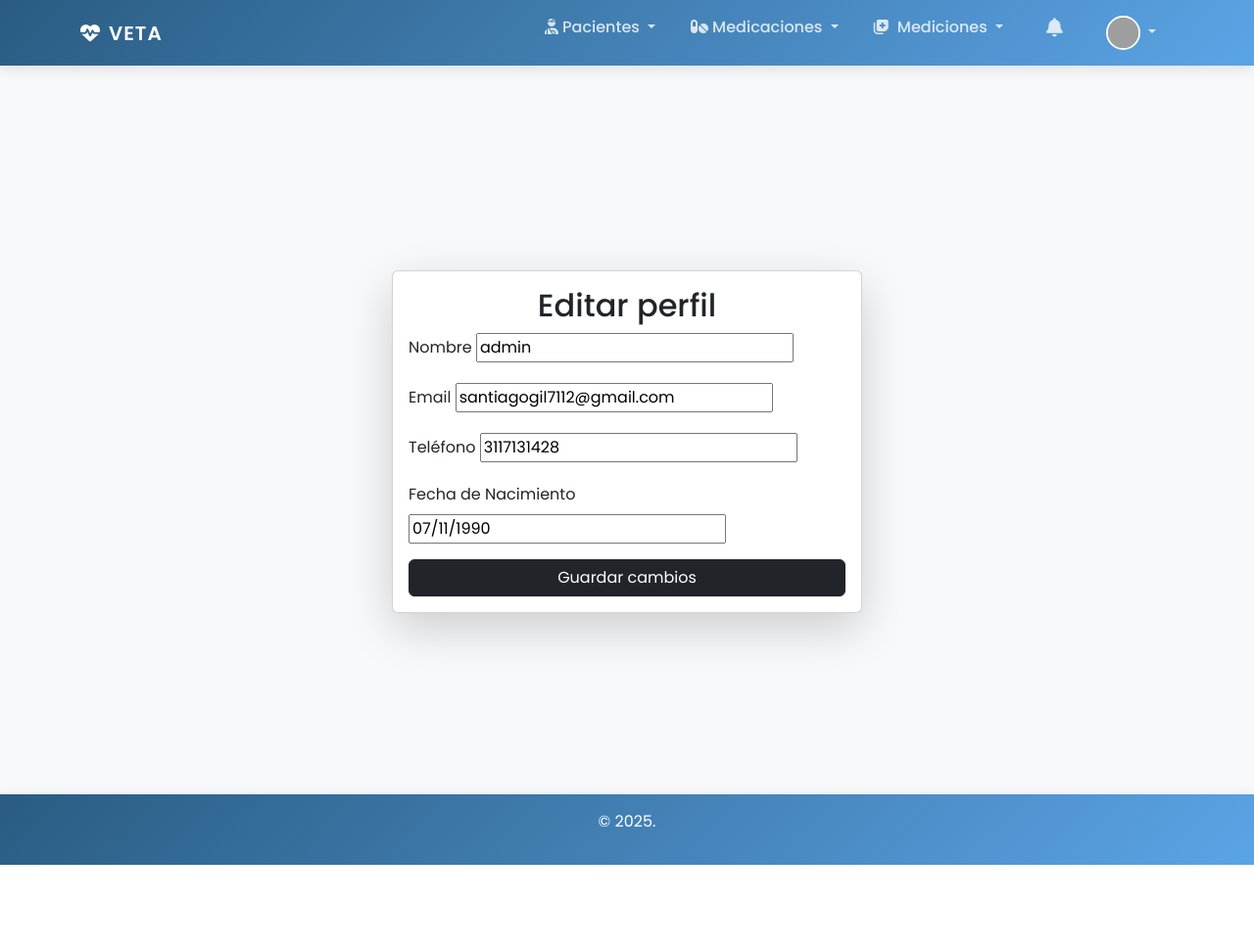
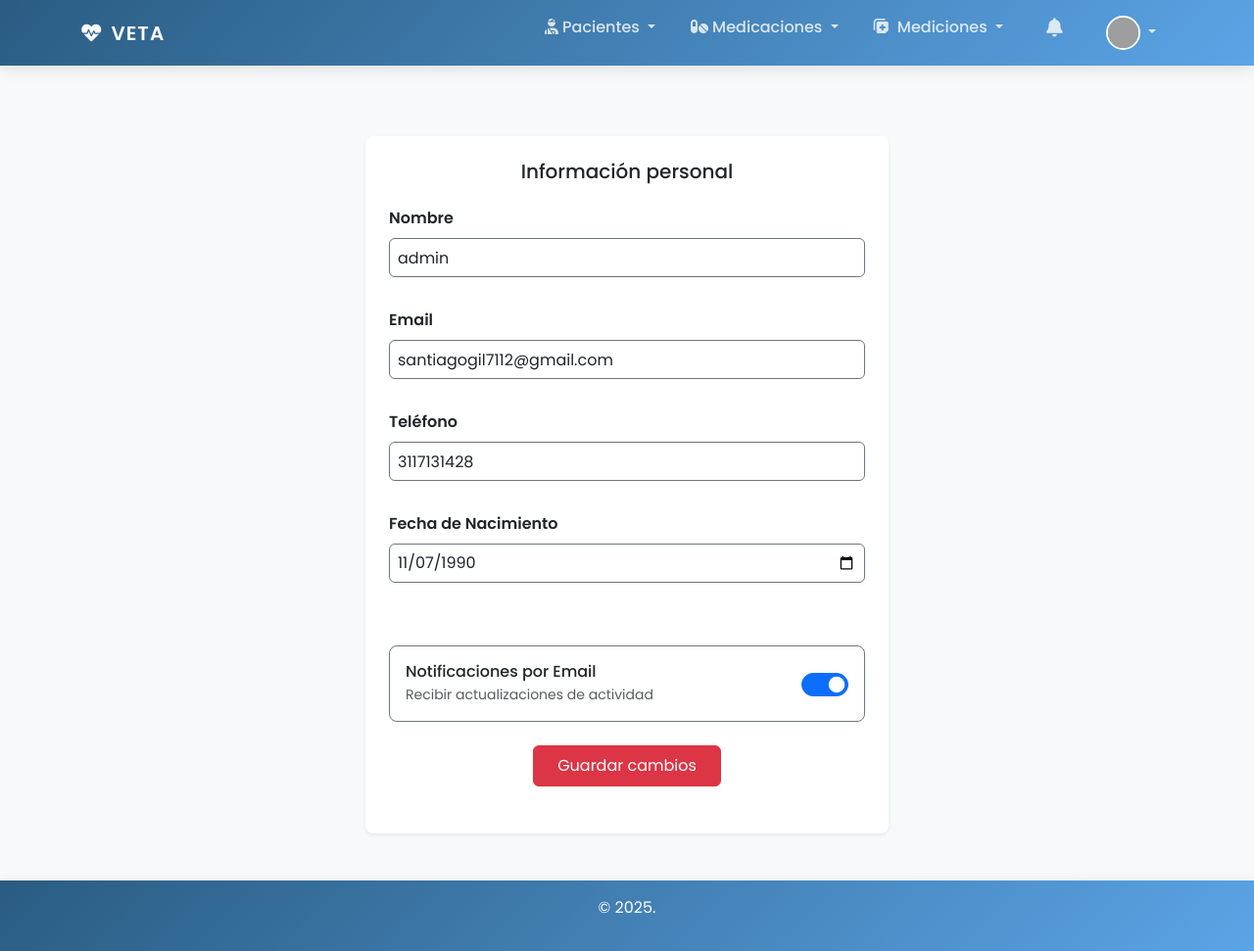
Before and after one commit to SantiagoEchavarria/Veta, a Django app: page /editar_seccion/ in a window 1280 px wide. Shown: the whole page at 98% size. Before the commit the page ends 883 px from the top, so only its background shows below. Run offline with Django 5.2, Linux system fonts and the light colour scheme; a user stored in the database is signed in; grey boxes are pictures that could not be loaded.

Commit message:
Mejoras a editar perfil

```diff
--- a/usuarios/forms.py
+++ b/usuarios/forms.py
@@ -2,7 +2,8 @@ from django import forms
 from django.contrib.auth.forms import UserCreationForm,  PasswordChangeForm
 from .models import Usuario
 from django.contrib.auth import password_validation
-
+from django.core.exceptions import ValidationError
+from datetime import date
 
 class UsuarioCreationForm(UserCreationForm):
     class Meta:
@@ -13,6 +14,34 @@ class UsuarioUpdateForm(forms.ModelForm):
     class Meta:
         model = Usuario
         fields = ['nombre', 'email', 'telefono', 'fecha_nacimiento']
+
+    # Validación para el campo nombre
+    def clean_nombre(self):
+        nombre = self.cleaned_data.get('nombre')
+        if not nombre.isalpha():
+            raise ValidationError("El nombre solo puede contener letras.")
+        return nombre
+
+    # Validación para el campo email
+    def clean_email(self):
+        email = self.cleaned_data.get('email')
+        if not '@' in email:
+            raise ValidationError("Por favor ingrese un correo electrónico válido.")
+        return email
+
+    # Validación para el campo teléfono
+    def clean_telefono(self):
+        telefono = self.cleaned_data.get('telefono')
+        if len(telefono) < 10:
+            raise ValidationError("El teléfono debe tener al menos 10 dígitos.")
+        return telefono
+
+    # Validación para el campo fecha_nacimiento
+    def clean_fecha_nacimiento(self):
+        fecha_nacimiento = self.cleaned_data.get('fecha_nacimiento')
+        if fecha_nacimiento >= date.today():
+            raise ValidationError("La fecha de nacimiento no puede ser futura.")
+        return fecha_nacimiento
 
 class UsuarioContrasenaForm(PasswordChangeForm):
     old_password = forms.CharField(
--- a/usuarios/templates/usuarios/editar_seccion.html
+++ b/usuarios/templates/usuarios/editar_seccion.html
@@ -1,26 +1,96 @@
 {% extends 'usuarios/base.html' %}
 {% block content %}
-<div class="container d-flex justify-content-center align-items-center" style="min-height: calc(100vh - 80px); margin-top: 20px;">
-    <div class="card shadow-lg w-100" style="max-width: 480px;">
-        <div class="card-body">
-            <h2 class="text-center">Editar perfil</h2>
+<link href="https://cdnjs.cloudflare.com/ajax/libs/font-awesome/6.0.0/css/all.min.css" rel="stylesheet">
+
+<div class="bg-light">
+    <div class="container py-5">
+        <div class="row justify-content-center">
+            <!-- Main Content -->
+            <div class="col-12 col-md-8 col-lg-6">
+                <div class="card border-0 shadow-sm">
+                    <div class="card-body p-0 d-flex flex-column justify-content-center align-items-center">
+                        <div class="row g-0 w-100">
+                            <!-- Content Area -->
+                            <div class="col-12">
+                                <div class="p-4 w-100">
+                                    <!-- Personal Information -->
+                                    <div class="mb-4">
+                                        <h5 class="mb-4 text-center font-weight-bold">Información personal</h5>
                                         {{ error }}
                                         <form method="post">
                                             {% csrf_token %}
+                                            <div class="row g-3">
                                                 {% for field in form %}
-                    <div class="mb-3">
-                        <label class="form-label">{{ field.label }}</label>
-                        {{ field }}
+                                                    <div class="col-md-12 mb-3">
+                                                        <label class="form-label fw-bold">{{ field.label }}</label>
+                                                        {% if field.name == 'fecha_nacimiento' %}
+                                                            <input type="date"
+                                                                   name="{{ field.name }}"
+                                                                   class="form-control p-2 border-1 border-secondary rounded"
+                                                                   value="{{ field.value|date:'Y-m-d' }}"
+                                                                   style="height: 40px;">
+                                                        {% else %}
+                                                            <input type="{{ field.field.widget.input_type }}"
+                                                                   name="{{ field.name }}"
+                                                                   class="form-control p-2 border-1 border-secondary rounded"
+                                                                   value="{{ field.value|default:'' }}"
+                                                                   style="height: 40px;">
+                                                        {% endif %}
                                                         {% if field.errors %}
-                            <div class="text-danger">{{ field.errors.0 }}</div>
+                                                            <div class="text-danger small mt-1">{{ field.errors.0 }}</div>
                                                         {% endif %}
                                                     </div>
                                                 {% endfor %}
-                <div class="d-grid">
-                    <button type="submit" class="btn btn-dark">Guardar cambios</button>
+                                            </div>
+
+                                            <!-- Settings Cards -->
+                                            <div class="row g-4 mt-4">
+                                                <div class="col-md-12">
+                                                    <div class="settings-card card border-secondary">
+                                                        <div class="card-body">
+                                                            <div class="d-flex justify-content-between align-items-center">
+                                                                <div>
+                                                                    <h6 class="mb-1">Notificaciones por Email</h6>
+                                                                    <p class="text-muted mb-0 small">Recibir actualizaciones de actividad</p>
+                                                                </div>
+                                                                <div class="form-check form-switch">
+                                                                    <input class="form-check-input" type="checkbox" checked style="width: 3em; height: 1.5em;">
+                                                                </div>
+                                                            </div>
+                                                        </div>
+                                                    </div>
+                                                </div>
+                                            </div>
+                                            <div class="mt-4 text-center">
+                                                <button type="submit" class="btn btn-danger px-4 py-2">Guardar cambios</button>
                                             </div>
                                         </form>
                                     </div>
                                 </div>
                             </div>
+                        </div>
+                    </div>
+                </div>
+            </div>
+        </div>
+    </div>
+</div>
+
+<style>
+    .form-control {
+        border: 1px solid #6c757d !important;
+        transition: border-color 0.15s ease-in-out, box-shadow 0.15s ease-in-out;
+    }
+    .form-control:focus {
+        border-color: #dc3545 !important;
+        box-shadow: 0 0 0 0.25rem rgba(220, 53, 69, 0.25);
+    }
+    .card {
+        border-radius: 0.5rem;
+    }
+    .settings-card {
+        border-radius: 0.5rem;
+    }
+</style>
+
 {% endblock %}
```
Also changed, not shown: pacientes/templates/pacientes/pacientes_detalles.html (+16 -0 lines), db.sqlite3. Lines whose indentation alone changed are shown as unchanged.
